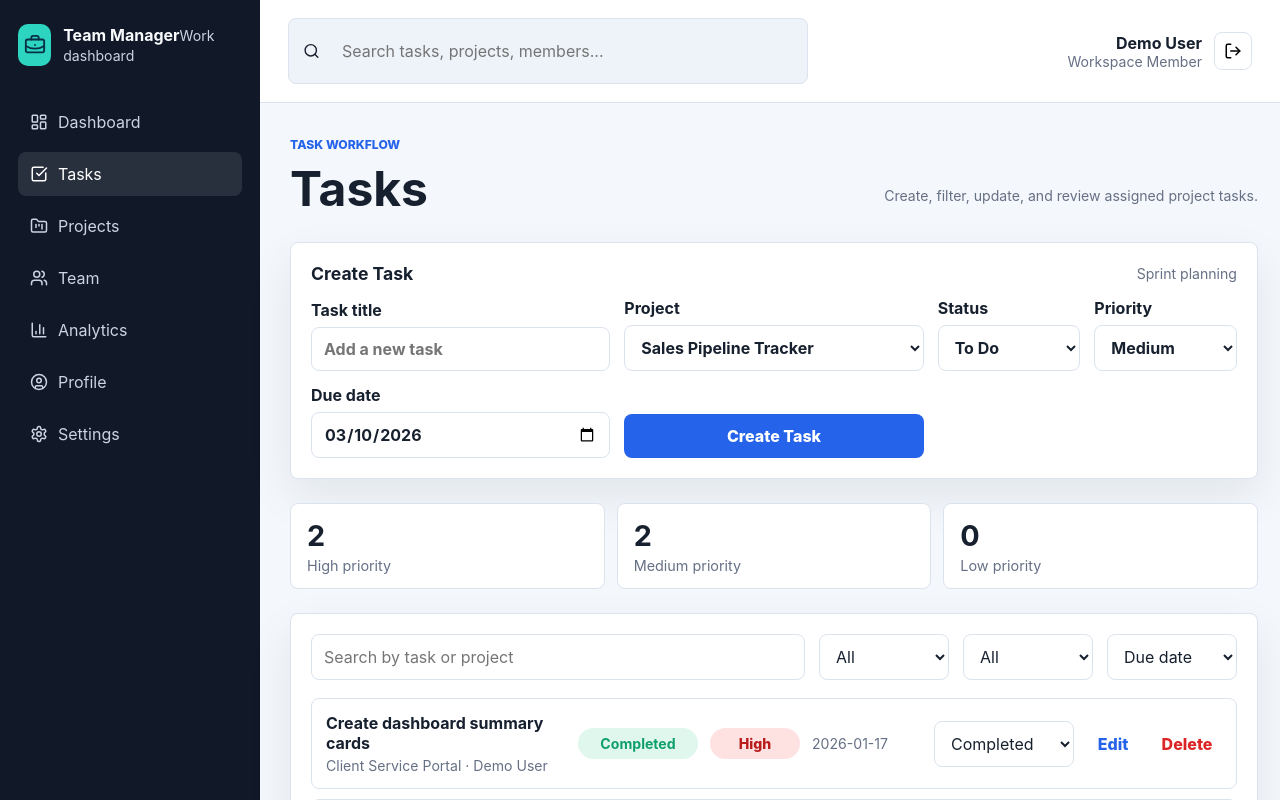
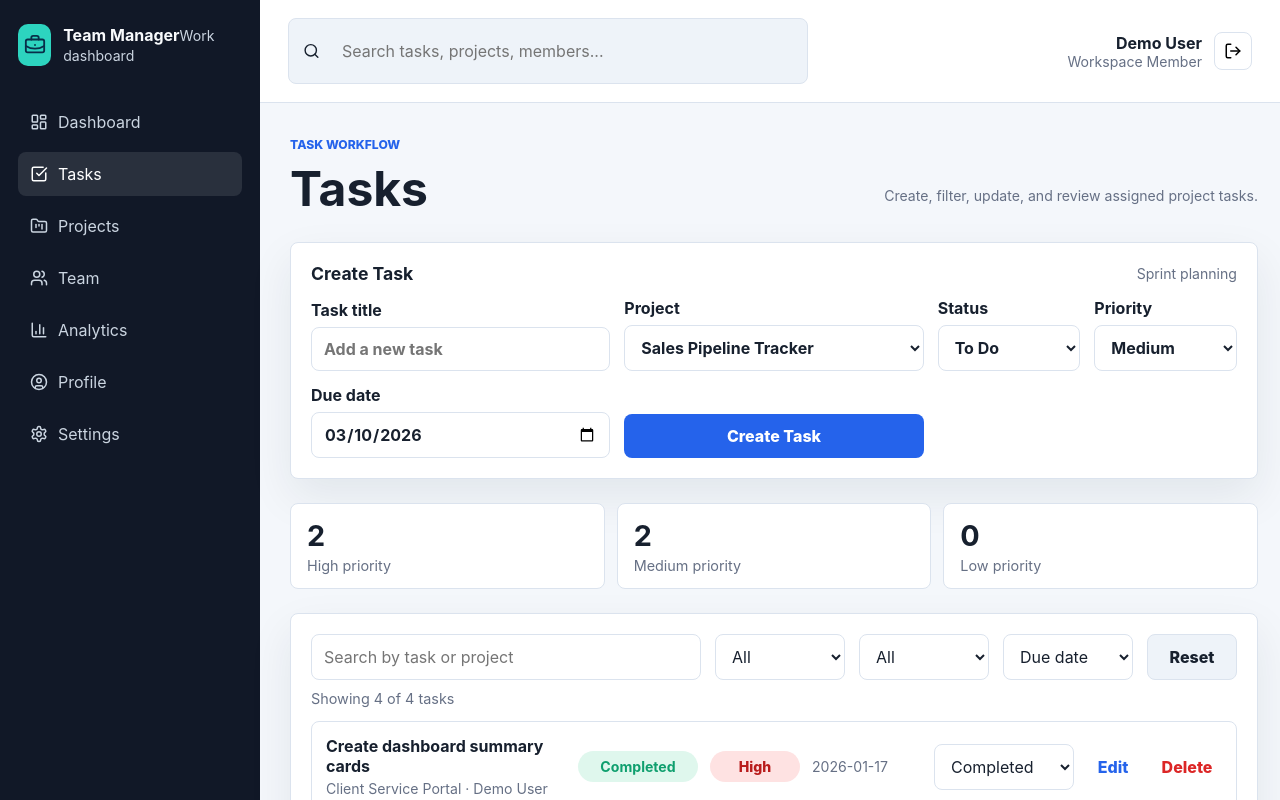
Before and after one commit to ManishJungAdhikari/team-task-management-system, a React (Vite) app: page /tasks in a window 1280 px wide. Shown: the top 800 px of the page. Built offline with nearby package versions, Linux system fonts and the light colour scheme.

Commit message:
add task filter summary and reset action

```diff
--- a/src/pages/Tasks.jsx
+++ b/src/pages/Tasks.jsx
@@ -95,7 +95,20 @@ export default function Tasks() {
             <option value="priority">Priority</option>
             <option value="status">Status</option>
           </select>
+          <button
+            className="secondary-button"
+            type="button"
+            onClick={() => {
+              setQuery('');
+              setStatus('All');
+              setPriority('All');
+              setSortBy('dueDate');
+            }}
+          >
+            Reset
+          </button>
         </div>
+        <p className="filter-summary">Showing {filteredTasks.length} of {tasks.length} tasks</p>
 
         {filteredTasks.length ? (
           <div className="table-list">
--- a/src/styles/global.css
+++ b/src/styles/global.css
@@ -399,6 +399,15 @@ textarea {
   cursor: pointer;
 }
 
+.secondary-button {
+  border: 1px solid var(--line);
+  border-radius: 8px;
+  background: var(--surface-strong);
+  color: var(--text);
+  font-weight: 800;
+  cursor: pointer;
+}
+
 .text-button {
   border: 0;
   background: transparent;
@@ -438,8 +447,14 @@ textarea {
 }
 
 .toolbar {
-  grid-template-columns: minmax(220px, 1fr) repeat(3, minmax(130px, 0.25fr));
+  grid-template-columns: minmax(220px, 1fr) repeat(3, minmax(130px, 0.25fr)) 90px;
   margin-bottom: 18px;
+}
+
+.filter-summary {
+  margin: -8px 0 14px;
+  color: var(--muted);
+  font-size: 0.9rem;
 }
 
 .table-list {
```
